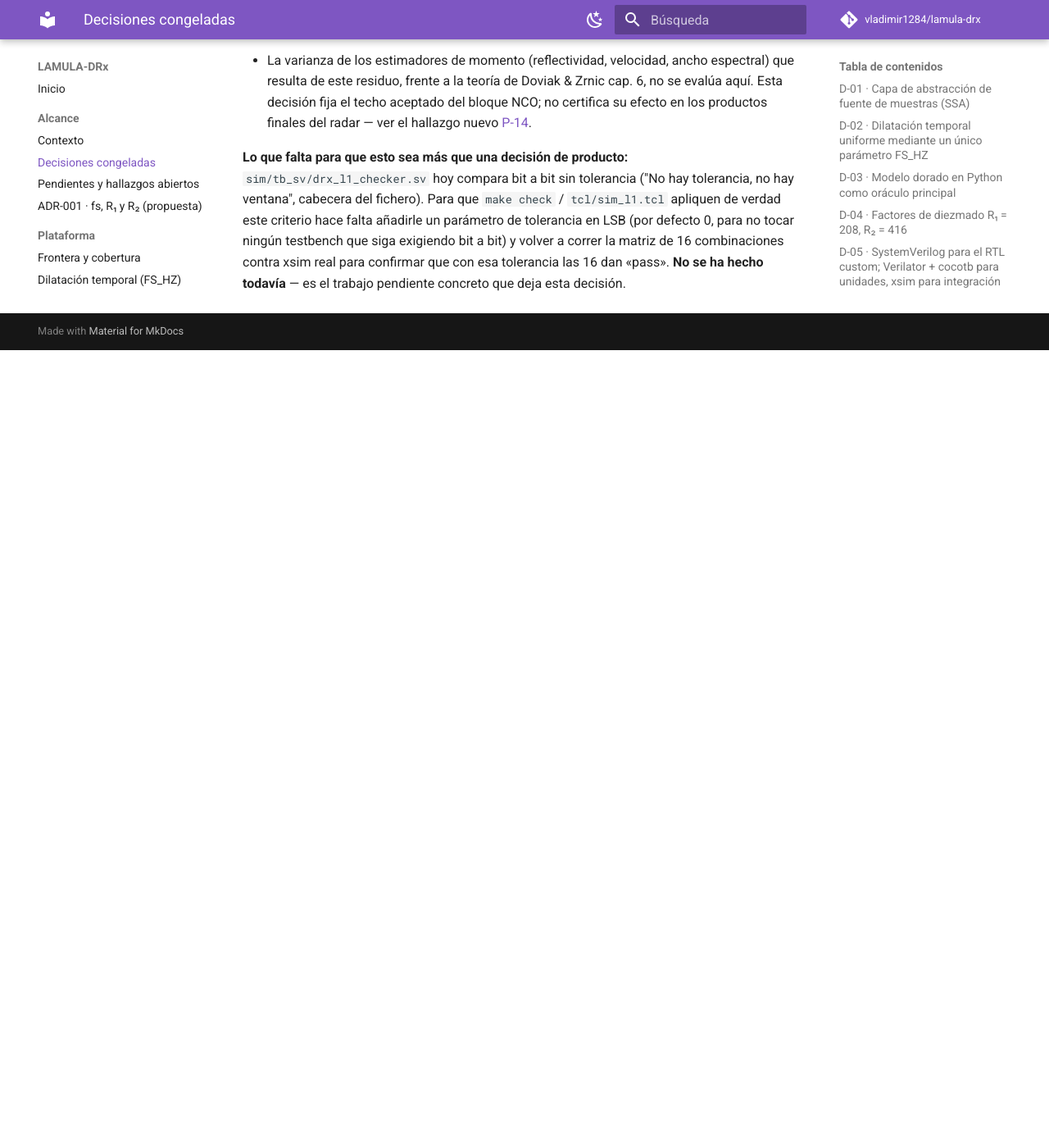
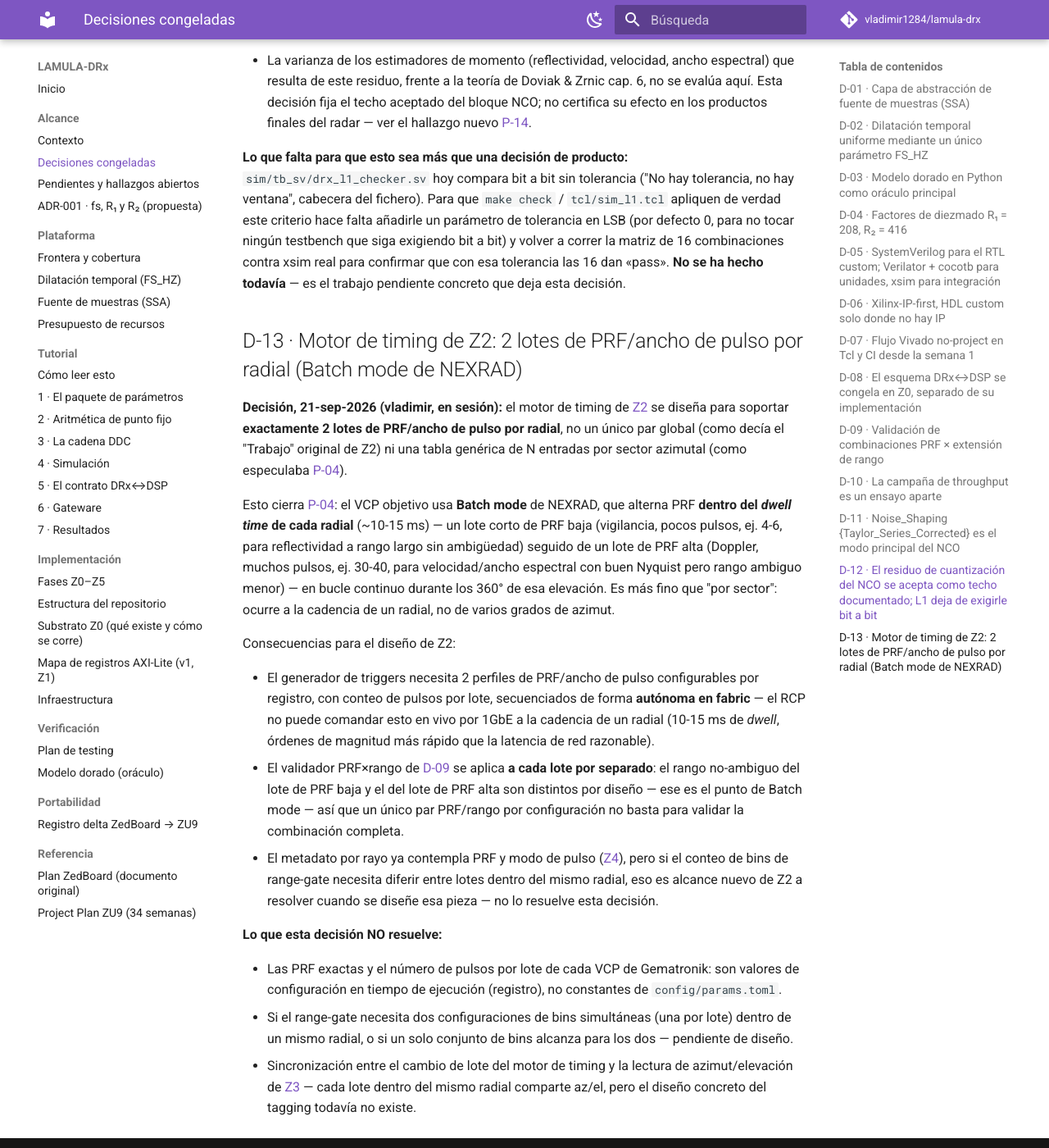
Before and after one commit to vladimir1284/lamula-drx, an MkDocs documentation site: the page built from docs/alcance/decisiones.md, in a window 1280 px wide and 1400 px high, scrolled down 5972 px. Shown: the whole window at 82% size. Built offline with MkDocs 1.6.1 and Material for MkDocs 9.7.7, drawn with Linux system fonts in a browser that asks for light colours; comment, search, counter and statistics services are not loaded; before the commit the page ends 6399 px from its top, so only the background shows below that.

Commit message:
docs: D-13 -- motor de timing de Z2 soporta 2 lotes de PRF/radial, cierra P-04
Batch mode de NEXRAD (VCP objetivo) alterna PRF baja/alta dentro del dwell
de cada radial, no por sector azimutal como especulaba P-04. Fija el
alcance de Z2 antes de escribir RTL o modelo: 2 lotes por radial,
validador PRF x rango (D-09) aplicado por lote.

Co-Authored-By: Claude Sonnet 5 <noreply@anthropic.com>

```diff
--- a/docs/alcance/decisiones.md
+++ b/docs/alcance/decisiones.md
@@ -237,3 +237,41 @@ parámetro de tolerancia en LSB (por defecto 0, para no tocar ningún testbench
 bit a bit) y volver a correr la matriz de 16 combinaciones contra xsim real para confirmar que con
 esa tolerancia las 16 dan «pass». **No se ha hecho todavía** — es el trabajo pendiente concreto que
 deja esta decisión.
+
+## D-13 · Motor de timing de Z2: 2 lotes de PRF/ancho de pulso por radial (Batch mode de NEXRAD) { #d-13 }
+
+**Decisión, 21-sep-2026 (vladimir, en sesión):** el motor de timing de [Z2](../implementacion/fases.md#z2)
+se diseña para soportar **exactamente 2 lotes de PRF/ancho de pulso por radial**, no un único par
+global (como decía el "Trabajo" original de Z2) ni una tabla genérica de N entradas por sector
+azimutal (como especulaba [P-04](pendientes.md#p-04)).
+
+Esto cierra [P-04](pendientes.md#p-04): el VCP objetivo usa **Batch mode** de NEXRAD, que alterna PRF
+**dentro del *dwell time* de cada radial** (~10-15 ms) — un lote corto de PRF baja (vigilancia, pocos
+pulsos, ej. 4-6, para reflectividad a rango largo sin ambigüedad) seguido de un lote de PRF alta
+(Doppler, muchos pulsos, ej. 30-40, para velocidad/ancho espectral con buen Nyquist pero rango
+ambiguo menor) — en bucle continuo durante los 360° de esa elevación. Es más fino que "por sector":
+ocurre a la cadencia de un radial, no de varios grados de azimut.
+
+Consecuencias para el diseño de Z2:
+
+- El generador de triggers necesita 2 perfiles de PRF/ancho de pulso configurables por registro, con
+  conteo de pulsos por lote, secuenciados de forma **autónoma en fabric** — el RCP no puede comandar
+  esto en vivo por 1GbE a la cadencia de un radial (10-15 ms de *dwell*, órdenes de magnitud más
+  rápido que la latencia de red razonable).
+- El validador PRF×rango de [D-09](#d-09) se aplica **a cada lote por separado**: el rango
+  no-ambiguo del lote de PRF baja y el del lote de PRF alta son distintos por diseño — ese es el
+  punto de Batch mode — así que un único par PRF/rango por configuración no basta para validar la
+  combinación completa.
+- El metadato por rayo ya contempla PRF y modo de pulso ([Z4](../implementacion/fases.md#z4)), pero
+  si el conteo de bins de range-gate necesita diferir entre lotes dentro del mismo radial, eso es
+  alcance nuevo de Z2 a resolver cuando se diseñe esa pieza — no lo resuelve esta decisión.
+
+**Lo que esta decisión NO resuelve:**
+
+- Las PRF exactas y el número de pulsos por lote de cada VCP de Gematronik: son valores de
+  configuración en tiempo de ejecución (registro), no constantes de `config/params.toml`.
+- Si el range-gate necesita dos configuraciones de bins simultáneas (una por lote) dentro de un
+  mismo radial, o si un solo conjunto de bins alcanza para los dos — pendiente de diseño.
+- Sincronización entre el cambio de lote del motor de timing y la lectura de azimut/elevación de
+  [Z3](../implementacion/fases.md#z3) — cada lote dentro del mismo radial comparte az/el, pero el
+  diseño concreto del tagging todavía no existe.
--- a/docs/implementacion/fases.md
+++ b/docs/implementacion/fases.md
@@ -607,20 +607,36 @@ original, menos JESD y menos DMA.
 Trabajo:
 
 - Generador de 4 triggers configurables con retardo y ancho independientes.
-- PRF programable en todo el rango, con valores de registro idénticos a la ZU9.
-- Selección de ancho de pulso 0,8 / 1,66 / 3,3 µs (200 / 415 / 825 ciclos a 250 MHz).
+- **Secuenciador de 2 lotes de PRF/ancho de pulso por radial** (Batch mode de NEXRAD, D-13, cierra
+  P-04): lote de PRF baja (vigilancia) + lote de PRF alta (Doppler), conteo de pulsos por lote
+  configurable por registro, alternados de forma autónoma en fabric y en bucle continuo durante el
+  barrido — no un único par PRF/ancho global. Valores de registro idénticos a la ZU9.
+- Selección de ancho de pulso 0,8 / 1,66 / 3,3 µs (200 / 415 / 825 ciclos a 250 MHz), por lote.
 - Manejo de modos de pulso y encuadre por PRI.
 - **Validador de configuración PRF × rango**
-  ([D-09](../alcance/decisiones.md#d-09)) con
-  código de error hacia el contrato.
-- Sincronización determinista entre el trigger y el inicio del gating.
+  ([D-09](../alcance/decisiones.md#d-09)), aplicado **a cada uno de los 2 lotes por separado**
+  (D-13: sus rangos no ambiguos son distintos por diseño), con código de error hacia el contrato.
+- Sincronización determinista entre el trigger y el inicio del gating, incluida la transición
+  lote-bajo → lote-alto dentro de un mismo radial.
 - Instrumentación en fabric: contador libre en un dominio de reloj distinto, para auto-medir jitter
   y periodo.
 - Salida de los 4 triggers a Pmod para medida con osciloscopio.
 
 **Hito ZM2 (fin S13):** matriz completa PRF × ancho de pulso × modo × 4 triggers en verde, en
-simulación y en placa; jitter medido y caracterizado; combinaciones ilegales rechazadas con el
-código correcto.
+simulación y en placa, incluida la secuencia de 2 lotes por radial de Batch mode; jitter medido y
+caracterizado; combinaciones ilegales rechazadas con el código correcto.
+
+!!! success "21-sep-2026: alcance de Z2 revisado antes de escribir código — Batch mode de NEXRAD exige 2 lotes de PRF por radial, no un único par global"
+    Al arrancar Z2 se detectó que el "Trabajo" de arriba (un único par PRF/ancho de pulso global)
+    no cubre el VCP objetivo: usa **Batch mode** de NEXRAD, que alterna PRF dentro del *dwell time*
+    de cada radial (~10-15 ms), no por barrido completo ni por sector azimutal de varios grados como
+    especulaba [P-04](../alcance/pendientes.md#p-04). Decisión de producto (vladimir, misma sesión):
+    el motor de timing soporta **exactamente 2 lotes por radial** — ver
+    [D-13](../alcance/decisiones.md#d-13), que cierra P-04. Consecuencia directa sobre el validador
+    de [D-09](../alcance/decisiones.md#d-09): se aplica por lote, no una vez por configuración,
+    porque el rango no ambiguo del lote de PRF baja y el del lote de PRF alta son distintos por
+    diseño. Ningún RTL ni modelo de Z2 existía todavía en este punto, así que el cambio de alcance no
+    tocó código — solo evita diseñar contra el par global equivocado.
 
 ## Z3 — Lectores SSI + tagging az/el (semanas 14–18) { #z3 }
 
```
Also changed, not shown: docs/alcance/pendientes.md (+15 -1 lines).
